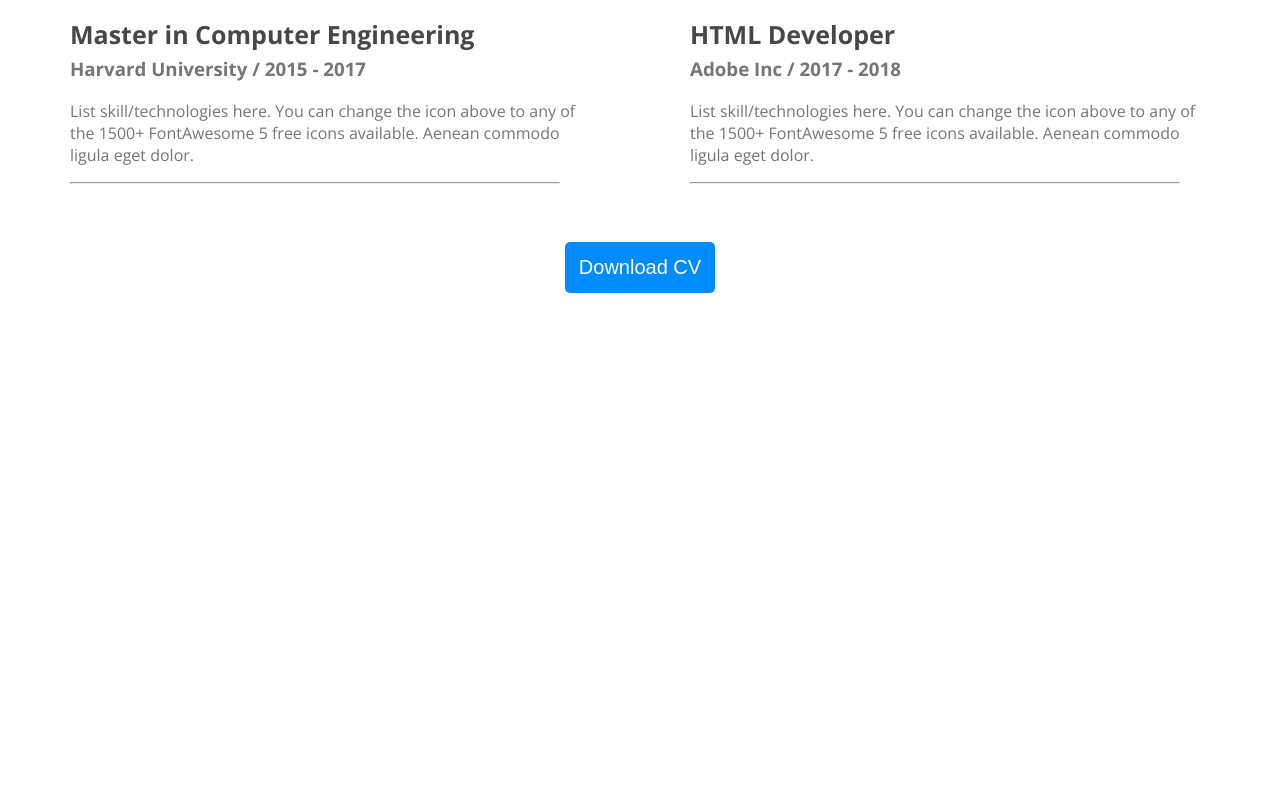
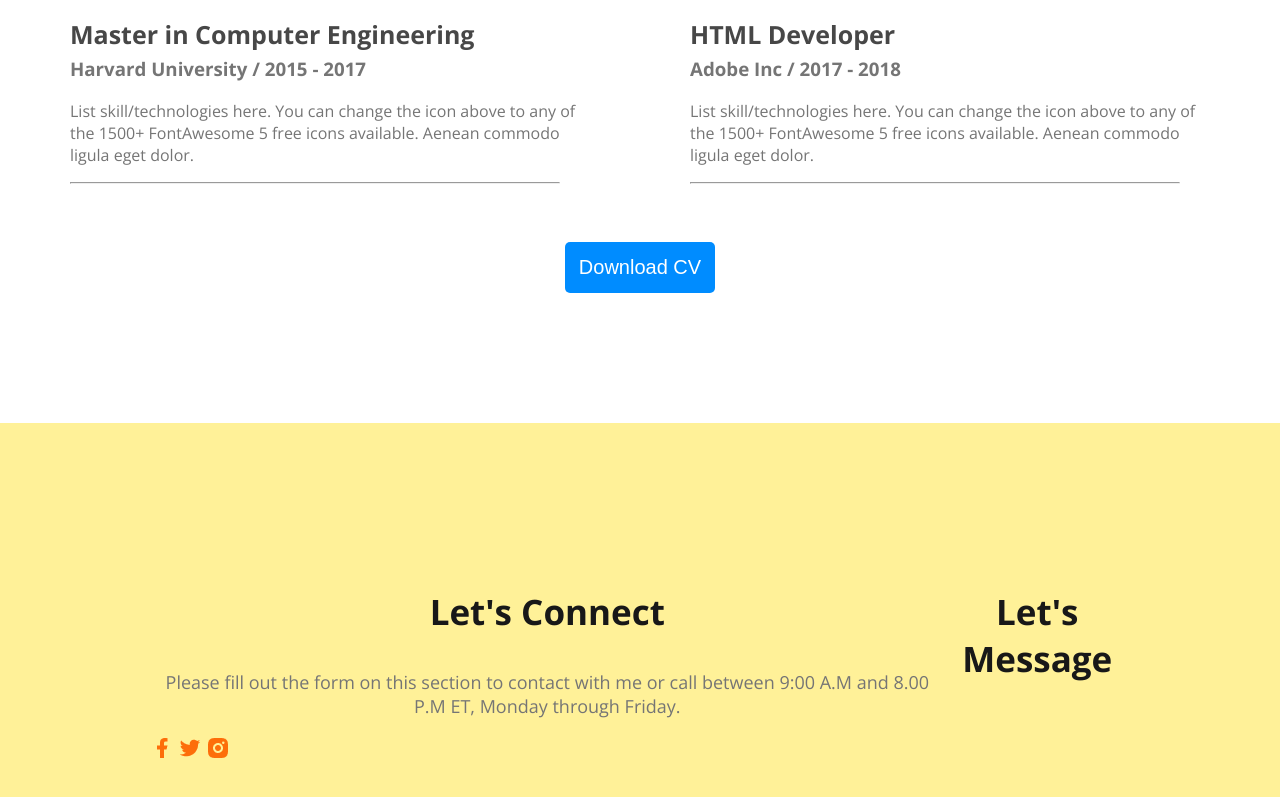
Before and after one commit to Hamim470/porttfolio, a plain HTML site: page index.html in a window 1280 px wide. Shown: the part 2844-3641 px from the top of the page. Before the commit the page ends 3137 px from the top, so only its background shows below. Drawn offline with nearby package versions, Linux system fonts and the light colour scheme.

Commit message:
added upto footer

```diff
--- a/index.html
+++ b/index.html
@@ -142,7 +142,18 @@
          </section>
     </main>
     <footer>
-
+        <div class="footer-column">
+            <h3 class="section-title">Let's Connect</h3>
+            <p class="section-description">Please fill out the form on this section to contact with me or call between 9:00 A.M and 8.00 P.M ET, Monday through Friday.</p>
+            <div class="social-links">
+                <a href=""><img src="images/icons/facebook.png" alt=""></a>
+                <a href=""><img src="images/icons/twitter.png" alt=""></a>
+                <a href=""><img src="images/icons/insta.png" alt=""></a>
+            </div>
+        </div>
+        <div class="footer-column">
+            <h3 class="section-title">Let's Message</h3>
+        </div>
     </footer>
 </body>
 </html>
--- a/styles/protfolio.css
+++ b/styles/protfolio.css
@@ -216,3 +216,11 @@ main section{
   text-align: center;
   margin-top: 50px;
 }
+
+
+footer{
+  display:flex;
+  background: rgb(255, 241, 152);
+  padding: 130px 150px;
+  margin-top:130px;
+}
```
